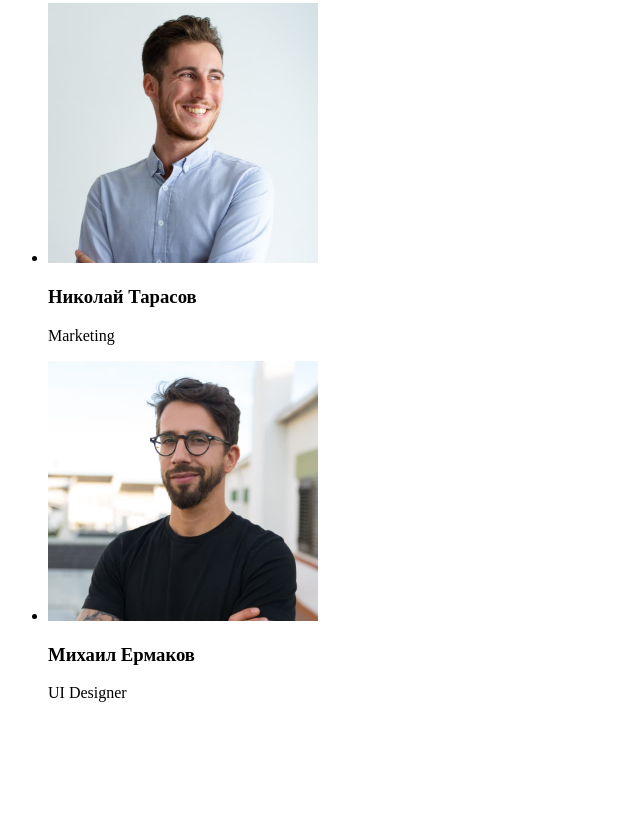
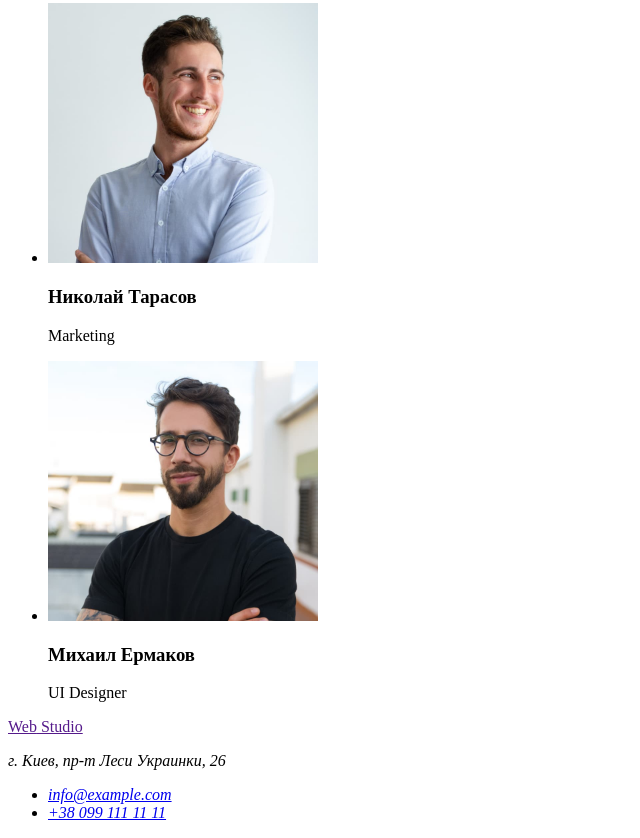
Before and after one commit to Liland-DK/goit-markup-hw-01, a plain HTML site: page index.html in a window 1280 px wide. Shown: the part 2282-3120 px from the top of the page, without its empty margins (0-640 px from the left). Before the commit the page ends 3000 px from the top, so only its background shows below. Drawn offline with Linux system fonts and the light colour scheme.

Commit message:
+Футер

```diff
--- a/index.html
+++ b/index.html
@@ -139,5 +139,24 @@
       </ul>
     </section>
   </main>
+  <footer>
+    <a href="" lang="en">
+        <span>Web</span>
+        Studio
+    </a>
+    <address>
+      <p>
+        г. Киев, пр-т Леси Украинки, 26
+      </p>
+      <ul>
+        <li>
+          <a href="mailto:info@example.com">info@example.com</a>
+        </li>
+        <li>
+          <a href="tel:+380991111111">+38 099 111 11 11</a>
+        </li>
+      </ul>
+    </address>
+  </footer>
 </body>
 </html>
```
Lines whose indentation alone changed are shown as unchanged.
